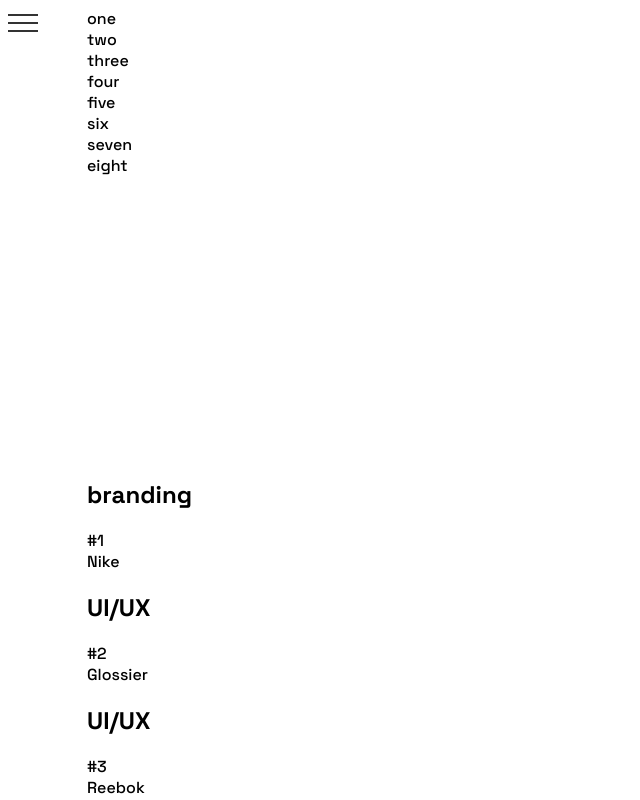
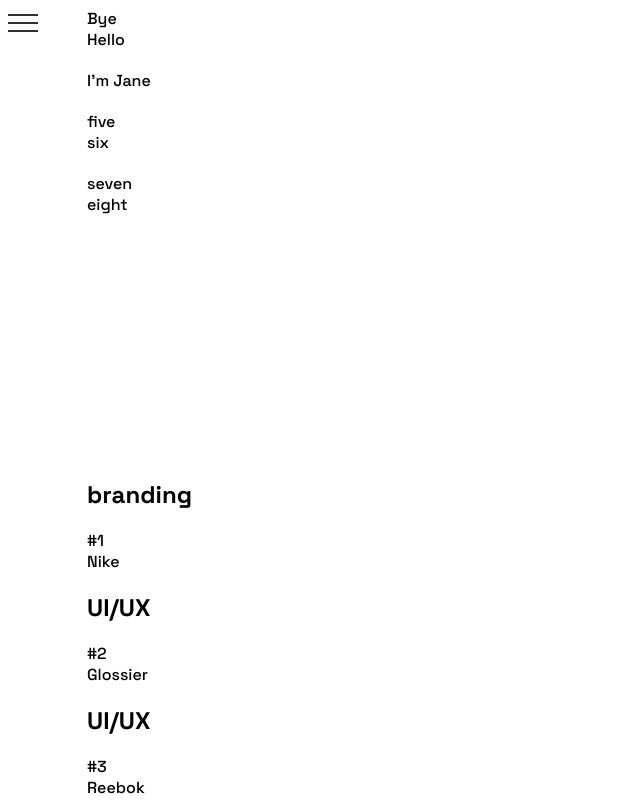
Before and after one commit to pluto-bell/project1, a React (Create React App) app: page / in a window 1280 px wide. Shown: the top 800 px of the page, without its empty margins (0-640 px from the left). Built offline with nearby package versions, Linux system fonts and the light colour scheme.

Commit message:
march 14, toggle working via parent to children with props

```diff
--- a/src/App.js
+++ b/src/App.js
@@ -1,27 +1,32 @@
-import React from "react";
+import React, { useState } from "react";
 import ReactDOM from "react-dom";
 import About from "./components/About";
 import Contact from "./components/Contact";
 import Navbar from "./components/Navbar";
-import Toggle from "./components/Toggle";
+import HamburgerMenu from "./components/HamburgerMenu";
 import WorkExamples from "./components/WorkExamples";
 
 export default function App() {
+  const [toggle, setToggle] = useState(false);
+
+  function handleToggle() {
+    setToggle((prevState) => !prevState);
+  }
+
   return (
-    <div className="site-container">
-      <div className="section1">
-        <Toggle />
+    <div id="main" className="site-container">
+      <div id="menu" className="section1">
+        <HamburgerMenu isActive={toggle} toggle={handleToggle} />
       </div>
-      <div className="hide">
-        <Navbar />
+      <Navbar isActive={toggle} toggle={handleToggle} />
+      <div id="about" className="section2">
+        {/* ********* TODO ********* */}
+        <About about="addClick" projects="addClick" contact="addClick" />
       </div>
-      <div className="section2">
-        <About />
-      </div>
-      <div className="section3">
+      <div id="projects" className="section3">
         <WorkExamples />
       </div>
-      <div className="section4">
+      <div id="contact" className="section4">
         <Contact />
       </div>
     </div>
--- a/src/components/About.js
+++ b/src/components/About.js
@@ -5,7 +5,7 @@ import aboutData from "./aboutData.js";
 
 export default function About() {
   const aboutElements = aboutData.map((data) => {
-    return <AboutCard key={data.id} item1={data.item1} item2={data.item2} />;
+    return <AboutCard id={data.id} item1={data.item1} item2={data.item2} />;
   });
 
   return <div className="about-container">{aboutElements}</div>;
--- a/src/components/AboutCard.js
+++ b/src/components/AboutCard.js
@@ -6,6 +6,11 @@ export default function AboutCard(props) {
     <div className="about-card">
       <div className="about-item">{props.item1}</div>
       <div className="about-item">{props.item2}</div>
+      <div className="about-inner-item">
+        <h2>
+          <span></span>
+        </h2>
+      </div>
     </div>
   );
 }
--- /dev/null
+++ b/src/components/HamburgerMenu.js
@@ -0,0 +1,12 @@
+import React from "react";
+import ReactDOM from "react-dom";
+
+export default function HamburgerMenu(props) {
+  return (
+    <div className="container" onClick={props.toggle}>
+      <div className={props.isActive ? "bar bar-change1" : "bar"}></div>
+      <div div className={props.isActive ? "bar bar-change2" : "bar"}></div>
+      <div className={props.isActive ? "bar bar-change3" : "bar"}></div>
+    </div>
+  );
+}
--- a/src/components/Navbar.js
+++ b/src/components/Navbar.js
@@ -1,14 +1,24 @@
-import React from "react";
+import React, { useState } from "react";
 import ReactDOM from "react-dom";
 
-export default function Navbar() {
+export default function Navbar(props) {
+  const className = props.isActive ? "nav-bar" : "hide";
+
   return (
-    <nav className="nav">
-      <ul className="nav-list">
-        <li className="nav-item">About</li>
-        <li className="nav-item">Projects</li>
-        <li className="nav-item">Contact</li>
-      </ul>
-    </nav>
+    <div className={className} onClick={props.toggle}>
+      <nav className="nav">
+        <ul className="nav-list">
+          <li className="nav-item">
+            <a href="#main">About</a>
+          </li>
+          <li className="nav-item">
+            <a href="#projects">Projects</a>
+          </li>
+          <li className="nav-item">
+            <a href="#contact">Contact</a>
+          </li>
+        </ul>
+      </nav>
+    </div>
   );
 }
--- a/src/components/Toggle.js
+++ /dev/null
@@ -1,31 +0,0 @@
-import React, { useState } from "react";
-import ReactDOM from "react-dom";
-
-//  CHANGE INTO PROP
-
-function Toggle() {
-  const [isActive, setActive] = useState(false);
-  const changeStyle = () => {
-    setActive(!isActive);
-  };
-
-  return (
-    <div className="container">
-      <div
-        className={`bar1${isActive ? " change1" : ""}`}
-        onClick={changeStyle}
-      ></div>
-      <div
-        div
-        className={`bar2${isActive ? " change2" : ""}`}
-        onClick={changeStyle}
-      ></div>
-      <div
-        className={`bar3${isActive ? " change3" : ""}`}
-        onClick={changeStyle}
-      ></div>
-    </div>
-  );
-}
-
-export default Toggle;
--- a/src/components/aboutData.js
+++ b/src/components/aboutData.js
@@ -1,21 +1,21 @@
 export default [
   {
-    id: 1,
-    item1: "one",
-    item2: "two",
+    id: "one",
+    item1: "Bye",
+    item2: "Hello",
   },
   {
-    id: 2,
-    item1: "three",
-    item2: "four",
+    id: "two",
+    item1: "",
+    item2: "I'm Jane",
   },
   {
-    id: 3,
+    id: "three",
     item1: "five",
     item2: "six",
   },
   {
-    id: 4,
+    id: "four",
     item1: "seven",
     item2: "eight",
   },
--- a/src/style.css
+++ b/src/style.css
@@ -1,5 +1,6 @@
 * {
   font-family: "Space Grotesk", sans-serif;
+  scroll-behavior: smooth;
 }
 .hide {
   display: none;
@@ -27,9 +28,12 @@
 /**************/
 /**  NAV BAR  **/
 /**************/
-.bar1,
-.bar2,
-.bar3 {
+
+/* #about, #projects, #contact{
+
+} */
+
+.bar {
   width: 30px;
   height: 2px;
   background-color: #333;
@@ -37,16 +41,16 @@
   transition: 0.4s;
 }
 
-.change1 {
+.bar-change1 {
   -webkit-transform: rotate(-45deg) translate(-9px, 4px);
   transform: rotate(-45deg) translate(-9px, 4px);
 }
 
-.change2 {
+.bar-change2 {
   opacity: 0;
 }
 
-.change3 {
+.bar-change3 {
   -webkit-transform: rotate(45deg) translate(-8px, -2px);
   transform: rotate(45deg) translate(-8px, -2px);
 }
@@ -104,6 +108,72 @@
     align-items: center;
     justify-content: center;
   }
+
+  .about-card {
+    position: relative;
+    height: 9em;
+  }
+
+  /* #about-item3 {
+    border: 1px solid black;
+    width: 50%;
+    height: 100%;
+    position: absolute;
+    left: 0;
+    border-radius: 50%;
+  }
+  #one {
+    font: status-bar;
+    font-size: 2.3em;
+    font-weight: 700;
+    letter-spacing: 0.03em;
+    color: white;
+    -webkit-text-stroke-width: 1px;
+    -webkit-text-stroke-color: black;
+  }
+  #two {
+    font-size: 0.8em;
+    font-style: italic;
+    font-weight: 200;
+    text-decoration: overline;
+  } */
+  /*
+  .about-extra--one,
+  .about-extra--two,
+  .about-extra--four {
+    position: absolute;
+    height: 100%;
+    width: 47%;
+    left: 0%;
+
+    border: 1px solid black;
+    border-radius: 370px;
+
+    text-align: center;
+
+    font-size: 3em;
+    background-color: rgb(233, 118, 10);
+  }
+  .about-extra--one h2,
+  .about-extra--four h2 {
+    display: inline;
+    position: relative;
+    top: 20%;
+  }
+  .about-extra--two {
+    z-index: -1;
+    background-color: rgb(9, 134, 9);
+    height: 55%;
+    width: 25%;
+    left: 53%;
+  }
+  .about-extra--four {
+    background-color: rgb(230 139 164);
+  }
+
+  #about-card4 {
+    border: none;
+  } */
 
   .nav {
     display: inline-flex;
```
